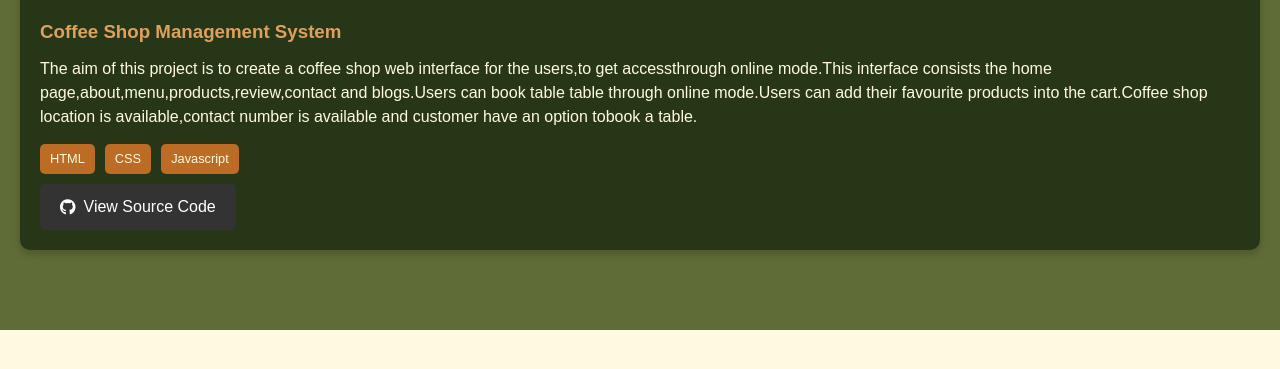
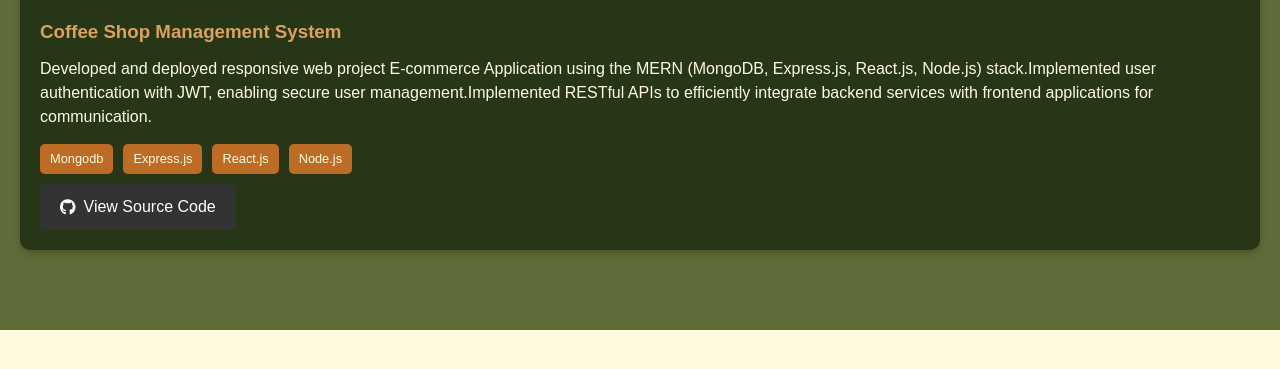
Before and after one commit to Errabellysaiteja/personal-portfolio, a plain HTML site: page index.html in a window 1280 px wide. Shown: the part 3934-4303 px from the top of the page. Drawn offline with Linux system fonts and the light colour scheme.

Commit message:
Update index.html

```diff
--- a/index.html
+++ b/index.html
@@ -110,18 +110,20 @@ administrators,ensuring a seamless and hassle-free experience.
 
     <!-- Project 3 -->
     <div class="project-item">
-      <img src="https://i.ibb.co/qYN5B6t/prj3.png"  alt="Project 3 Image" class="project-image" />
+      <img src="https://i.ibb.co/N6H6zm4F/lk1.png"  alt="Project 3 Image" class="project-image" />
       <div class="project-content">
         <h3>Coffee Shop Management System</h3>
         <p>
-          The aim of this project is to create a coffee shop web interface for the users,to get accessthrough online mode.This interface consists the home page,about,menu,products,review,contact and blogs.Users can book table table through online mode.Users can add their favourite products into the cart.Coffee shop location is available,contact number is available and customer have an option tobook a table.
+          Developed and deployed responsive web project E-commerce Application using the MERN (MongoDB, Express.js,
+React.js, Node.js) stack.Implemented user authentication with JWT, enabling secure user management.Implemented RESTful APIs to efficiently integrate backend services with frontend applications for communication.
         </p>
         <div class="project-languages">
-          <span class="language">HTML</span>
-          <span class="language">CSS</span>
-          <span class="language">Javascript</span>
+          <span class="language">Mongodb</span>
+          <span class="language">Express.js</span>
+          <span class="language">React.js</span>
+          <span class="language">Node.js</span>
         </div>
-         <a href="https://github.com/Errabellysaiteja/coffee-shop-management" target="_blank" class="github-btn">
+         <a href="https://github.com/Errabellysaiteja/e-commerce-website" target="_blank" class="github-btn">
       <i class="fa-brands fa-github"></i> View Source Code
     </a>
       </div>
```
